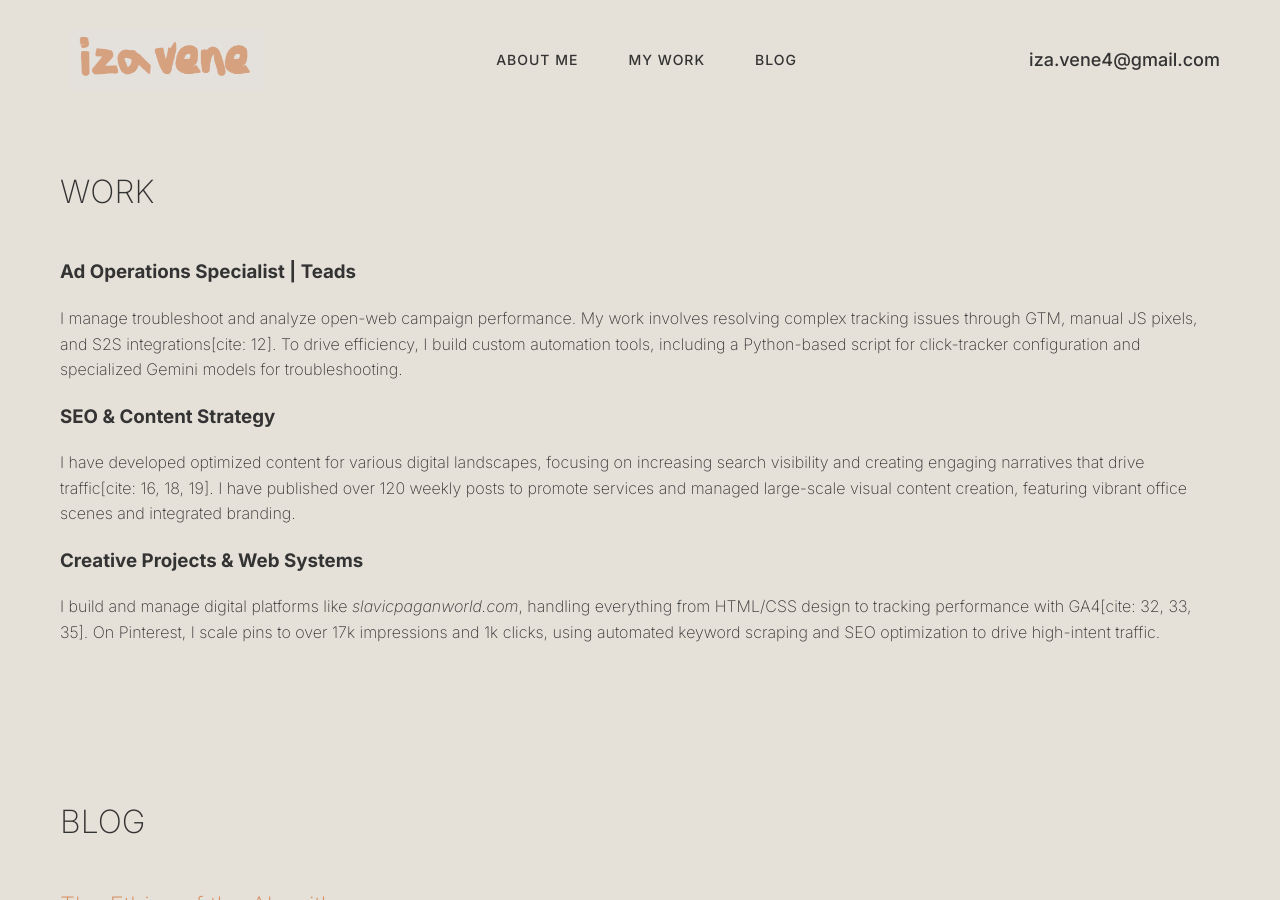
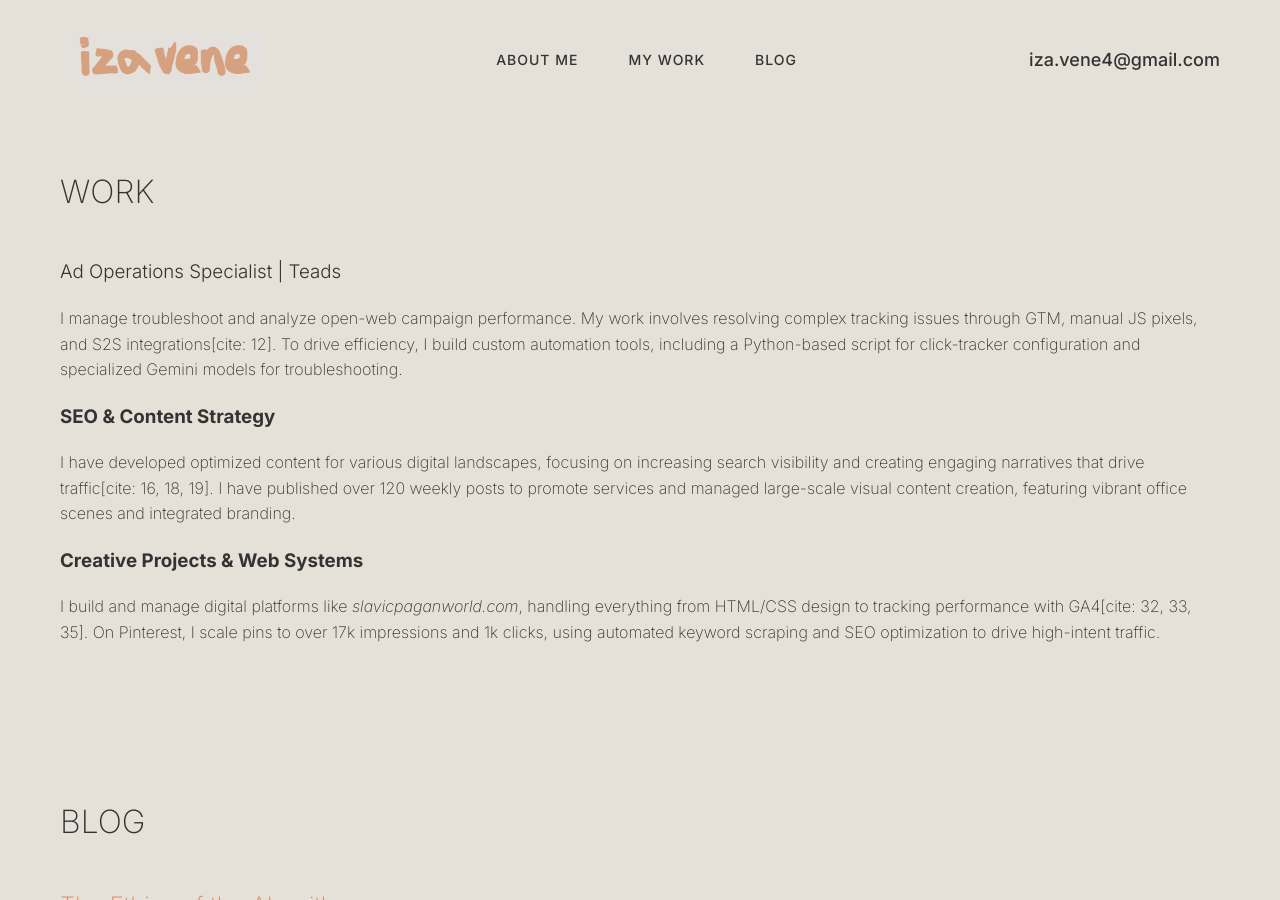
Before and after one commit to vendi525/vendi525.github.io, a Jekyll site: the page built from index.html, in a window 1280 px wide and 900 px high, scrolled down 760 px. Built offline with Jekyll 4.4.1, drawn with Linux system fonts in a browser that asks for light colours.

Commit message:
Update image tag and header class in index.html

```diff
--- a/index.html
+++ b/index.html
@@ -5,8 +5,9 @@
 
 <section id="about">
   <div class="about-flex">
+    <img src="{{ '/assets/images/portrait.jpg' | relative_url }}" alt="Iza Vene" class="about-photo">
+
     <div class="about-text">
-      <img src="{{ '/assets/images/portrait.jpg' | relative_url }}" alt="Iza Vene" class="about-photo">
       <h2>ABOUT ME</h2>
       <p><em>For those who have no introspection,<br>Though they hear the teachings, ponder them, or meditate,<br>Like water seeping from a leaking jar,<br>Their learning will not settle in their memories.<b>Shantideva</b></em></p>
       <p>Like many others, I spend most of my days navigating the digital sphere. Currently, I am embarking on a journey of self-exploration,shaping my skillset and aspiring to bring value into the world that has shaped me.</p>
@@ -20,7 +21,7 @@
 <section id="work">
   <h2 class="section-title">WORK</h2>
   <div class="section-text">
-    <h3>Ad Operations Specialist | Teads</h3>
+    <h3 class="section-header">Ad Operations Specialist | Teads</h3>
     <p>I manage troubleshoot and analyze open-web campaign performance. My work involves resolving complex tracking issues through GTM, manual JS pixels, and S2S integrations[cite: 12]. To drive efficiency, I build custom automation tools, including a Python-based script for click-tracker configuration and specialized Gemini models for troubleshooting.</p>
   </div>
 
```
